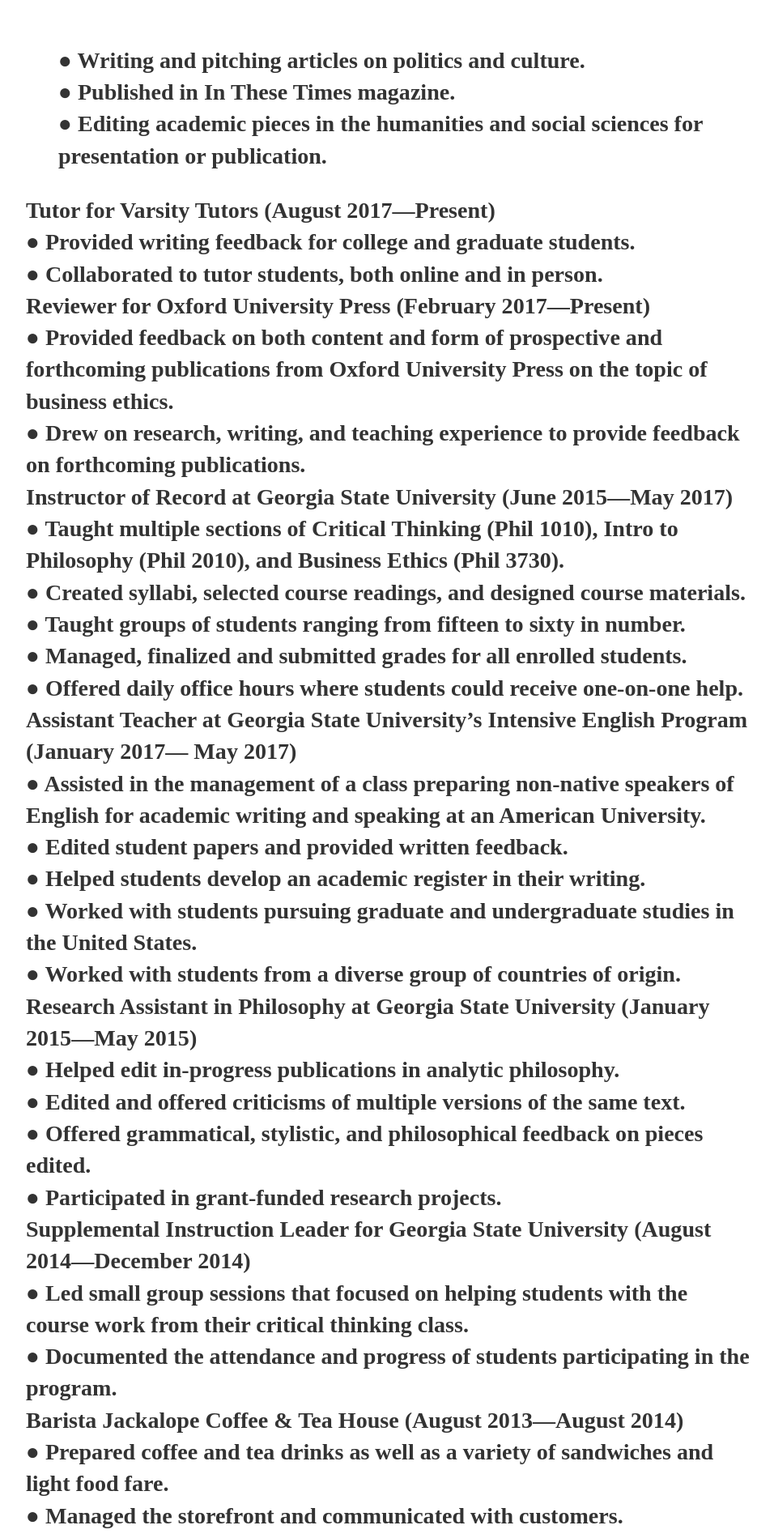
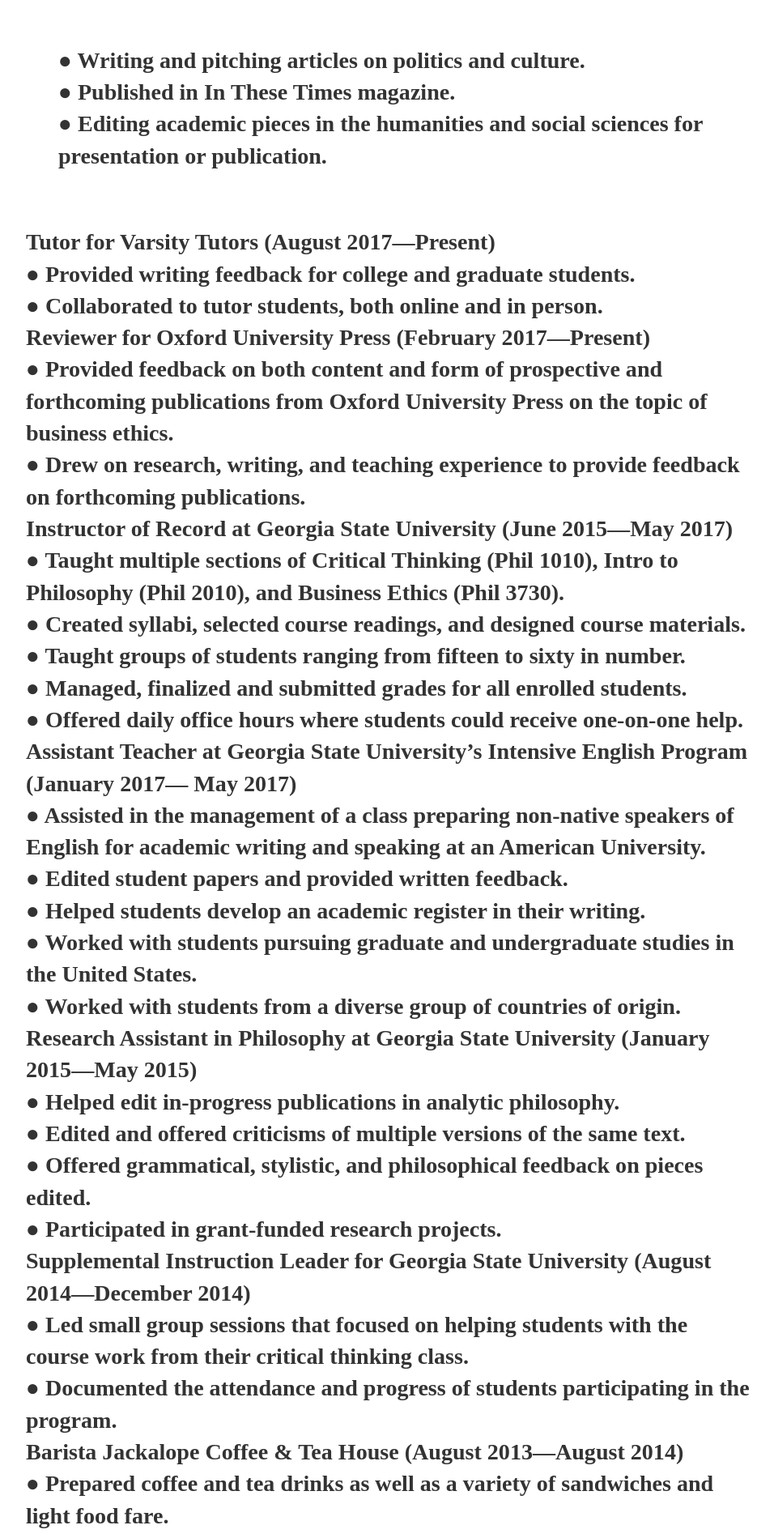
Before and after one commit to SamElalouf/samelalouf.github.io, a Jekyll site: the page built from resume/index.html, in a window 1280 px wide. Shown: the part 533-2432 px from the top of the page at 81% size, without its empty margins (160-1116 px from the left). Built offline with Jekyll 4.4.1, drawn with Linux system fonts in a browser that asks for light colours.

```diff
--- a/resume/index.html
+++ b/resume/index.html
@@ -13,10 +13,11 @@ Email: sam.elalouf@gmail.com<br></p>
 
 					<h2>JOB EXPERIENCE</h2>
 <h3>Freelance Writer / Editor (August 2017—Present)<h3><br>
-<p class="tab">● Writing and pitching articles on politics and culture.<br>
+<p class="tab">
+● Writing and pitching articles on politics and culture.<br>
 ● Published in In These Times magazine.<br>
 ● Editing academic pieces in the humanities and social sciences for presentation or
-publication.<br><p>
+publication.<p><br>
 
 
 
```
